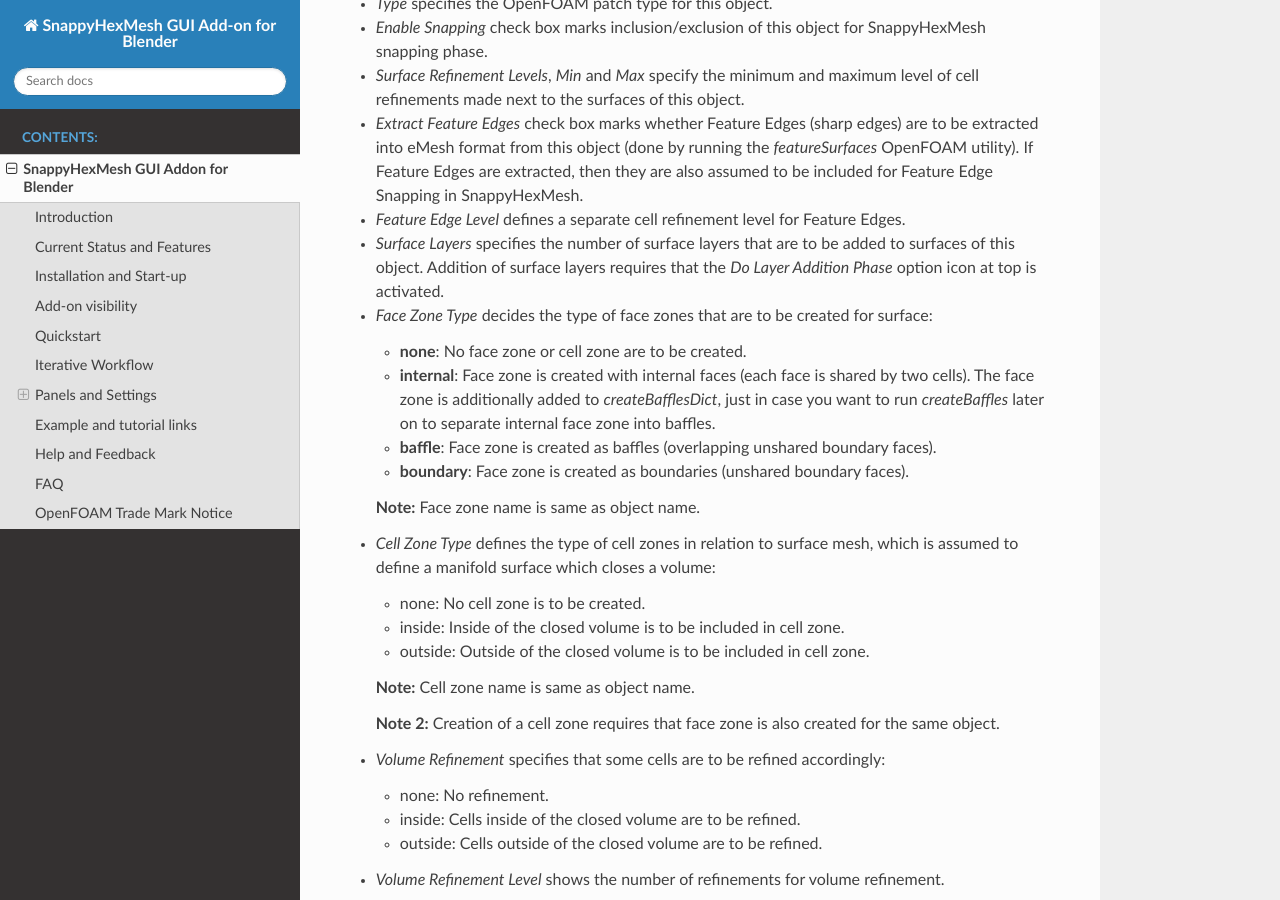
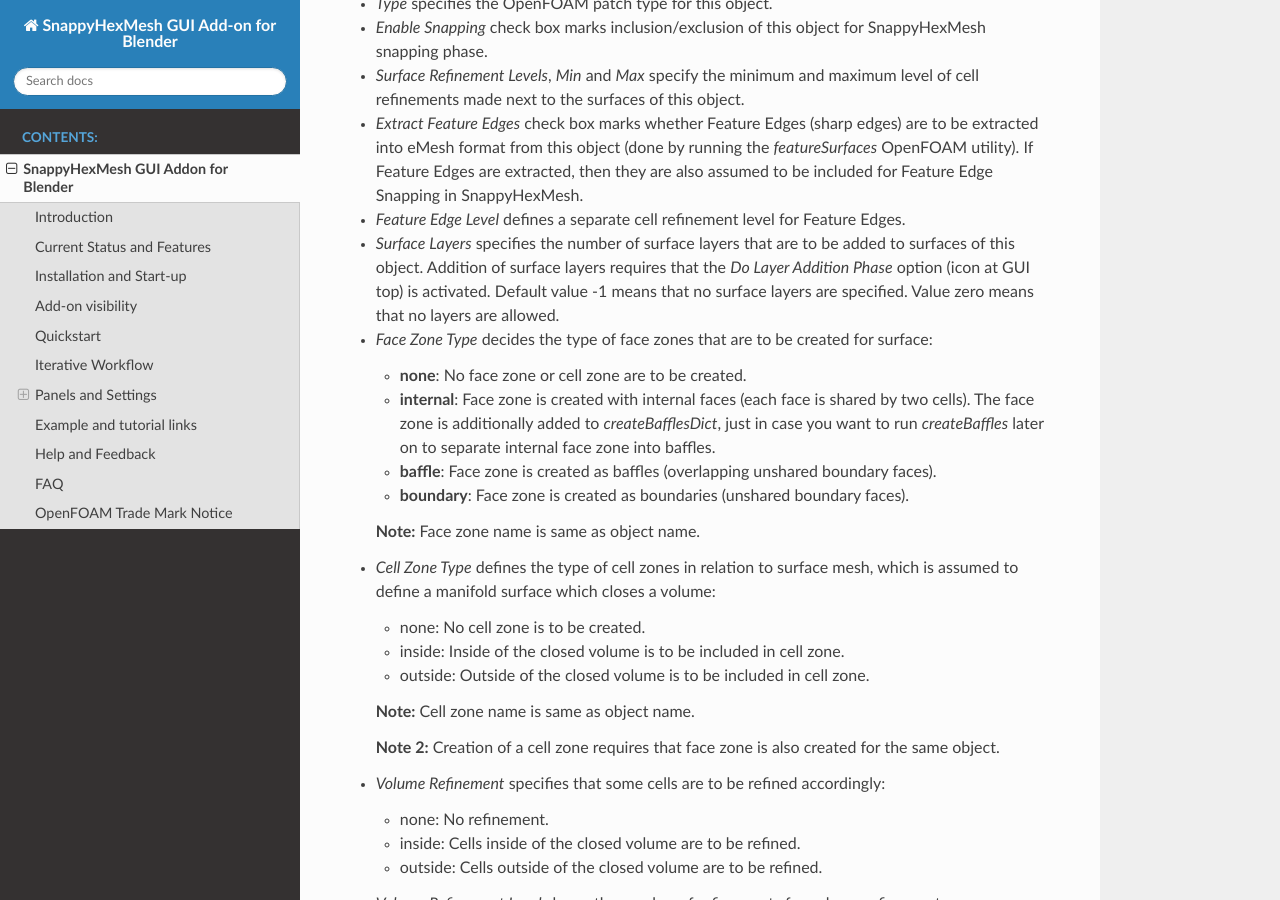
Before and after one commit to tkeskita/snappyhexmesh_gui, a Sphinx documentation site: the page built from docs/snappy_gui.rst, in a window 1280 px wide and 900 px high, scrolled down 6075 px. Built offline with Sphinx 7.4.7 and the Read the Docs theme 2.0.0, drawn with Linux system fonts in a browser that asks for light colours.

Commit message:
Make default for nSurfaceLayers -1 (no layers specified)
- If number of surface layers in GUI is -1, then the nothing is
  specified for the number of layers. Zero value means that
  no layers are allowed. It's important to be able to separate
  these cases.
- Also increased maximum value for layers

```diff
--- a/__init__.py
+++ b/__init__.py
@@ -225,8 +225,8 @@
 )
 bpy.types.Object.shmg_surface_layers = bpy.props.IntProperty(
     name="Number of Surface Layers",
-    description="Number of Surface Layers for Surface",
-    default=0, min=0, max=10,
+    description="Number of Surface Layers for Surface. Value -1 means Not Specified, 0 means No Layers Allowed",
+    default=-1, min=-1, max=100,
 )
 bpy.types.Object.shmg_patch_info_type = bpy.props.EnumProperty(
     name="Surface Type",
--- a/docs/snappy_gui.rst
+++ b/docs/snappy_gui.rst
@@ -240,8 +240,9 @@
   Feature Edges.
 * *Surface Layers* specifies the number of surface layers that are to
   be added to surfaces of this object. Addition of surface layers
-  requires that the *Do Layer Addition Phase* option icon at top is
-  activated.
+  requires that the *Do Layer Addition Phase* option (icon at GUI top)
+  is activated. Default value -1 means that no surface layers are
+  specified. Value zero means that no layers are allowed.
 * *Face Zone Type* decides the type of face zones that are to be
   created for surface:
 
```
Also changed, not shown: op_export.py (+5 -4 lines).
